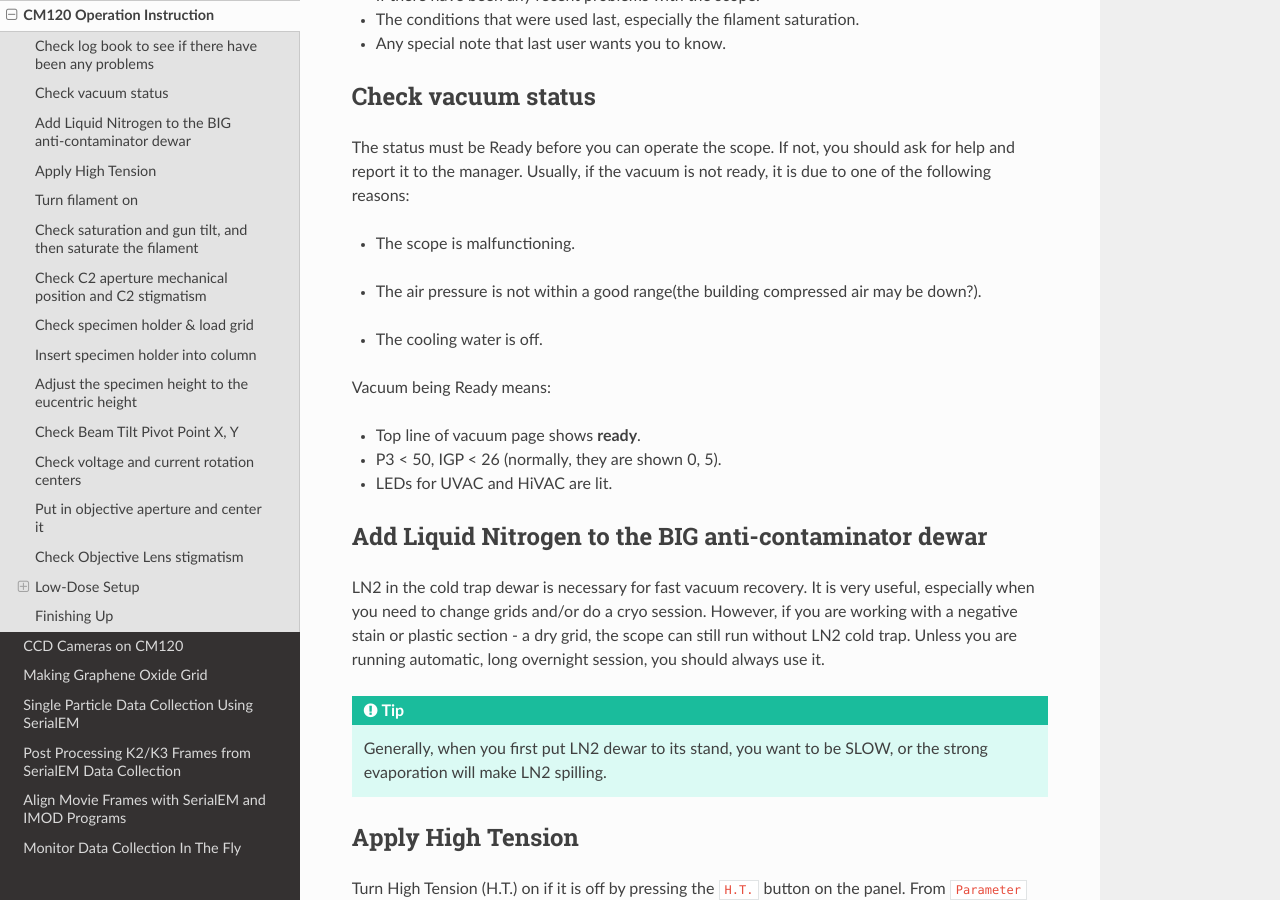
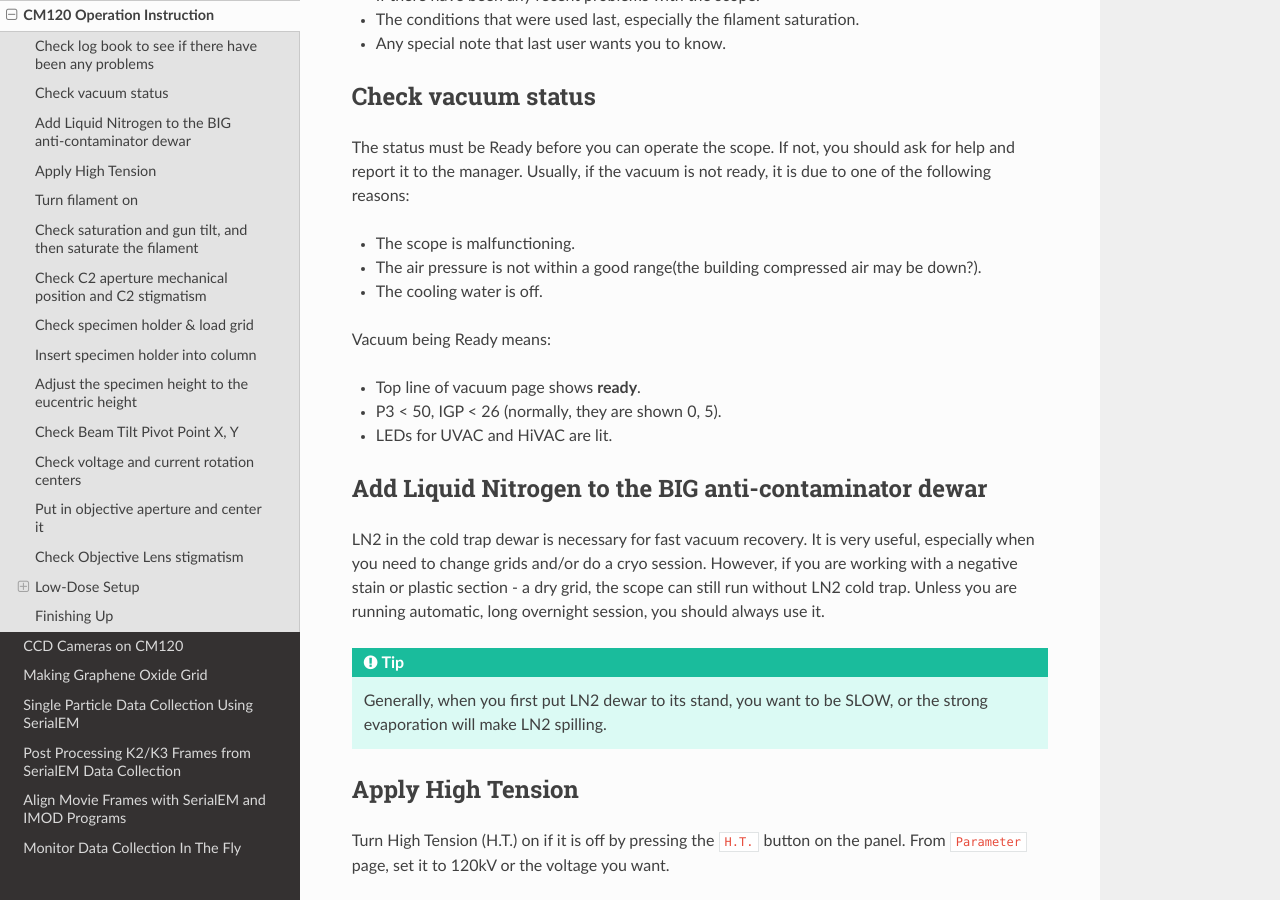
Before and after one commit to xuchen66/sphinx-emdocs, a Sphinx documentation site: the page built from source/cm120_instruction.rst, in a window 1280 px wide and 900 px high, scrolled down 737 px. Built offline with Sphinx 7.4.7 and the Read the Docs theme 2.0.0, drawn with Linux system fonts in a browser that asks for light colours; pages that are not in the unit, such as notebooks, are missing from menus.

```diff
--- a/source/cm120_instruction.rst
+++ b/source/cm120_instruction.rst
@@ -41,9 +41,11 @@ Check vacuum status
 The status must be Ready before you can operate the scope. If not, you should ask for help and
 report it to the manager. Usually, if the vacuum is not ready, it is due to one of the following reasons:
 
-- The scope is malfunctioning.
+* The scope is malfunctioning.
+
 * The air pressure is not within a good range(the building compressed air may be down?).
-+ The cooling water is off.
+
+* The cooling water is off.
 
 Vacuum being Ready means:
 
```
